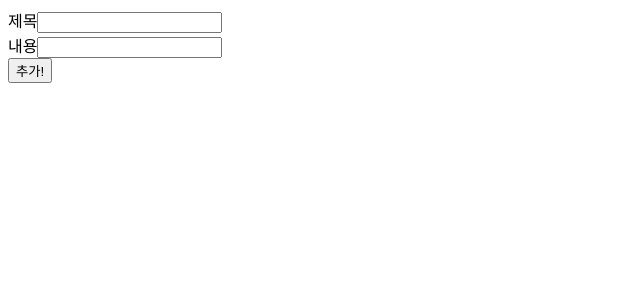
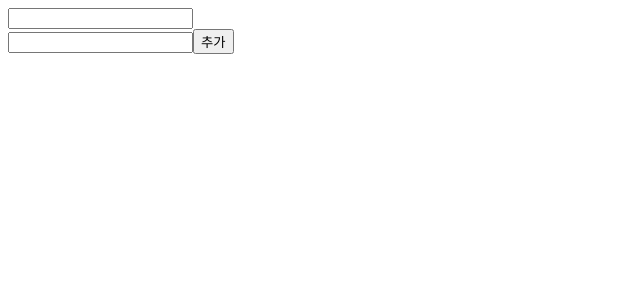
Before and after one commit to SWJBReactStudy/Hardtack, a React (Create React App) app in the folder 4_Todo/: page / in a window 1280 px wide. Shown: the top 300 px of the page, without its empty margins (0-640 px from the left). Built offline with nearby package versions, Linux system fonts and the light colour scheme.

Commit message:
chore: 어떤 컴포넌트를 보일지 update

```diff
--- a/4_Todo/src/App.jsx
+++ b/4_Todo/src/App.jsx
@@ -1,11 +1,12 @@
-import React, {useState} from 'react'
-import Todo from './components/todo.jsx'
+import React from 'react'
+//import Todo from './components/todo.jsx'
+import NewTodo from './components/Refactored/NewTodo.jsx' //import 이름은 export 한 것으로 해줘야 됨!
 
 const App = () =>{
 
   return(
     <div>
-      <Todo/>
+      <NewTodo/>
     </div>
   )
 }
```
